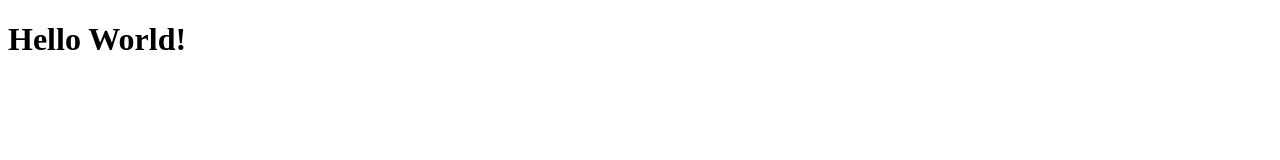
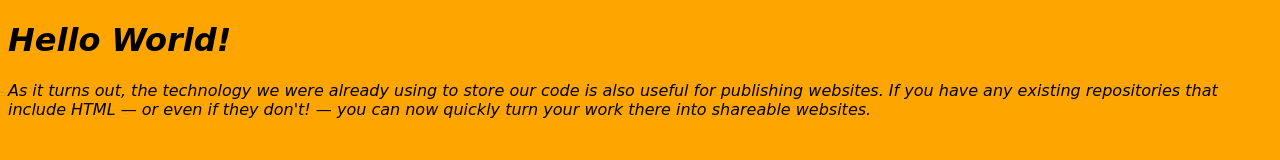
Before and after one commit to matthew-j-roche/mattsite, a plain HTML site: page index.html in a window 1280 px wide. Drawn offline with Linux system fonts and the light colour scheme.

Commit message:
add style.css, connect to index.html

```diff
--- a/index.html
+++ b/index.html
@@ -1,9 +1,11 @@
 <!DOCTYPE html>
 <html lang="en">
   <head>
+    <link rel="stylesheet" href="style.css" />
     <title>My Personal Website</title>
   </head>
   <body>
     <h1>Hello World!</h1>
+    <p>As it turns out, the technology we were already using to store our code is also useful for publishing websites. If you have any existing repositories that include HTML — or even if they don't! — you can now quickly turn your work there into shareable websites.</p>
   </body>
 </html>
--- /dev/null
+++ b/style.css
@@ -0,0 +1,6 @@
+body {
+    background: orange;
+    font-style: oblique;
+    font-family: cursive;
+    font-colot: red;
+  }
```
